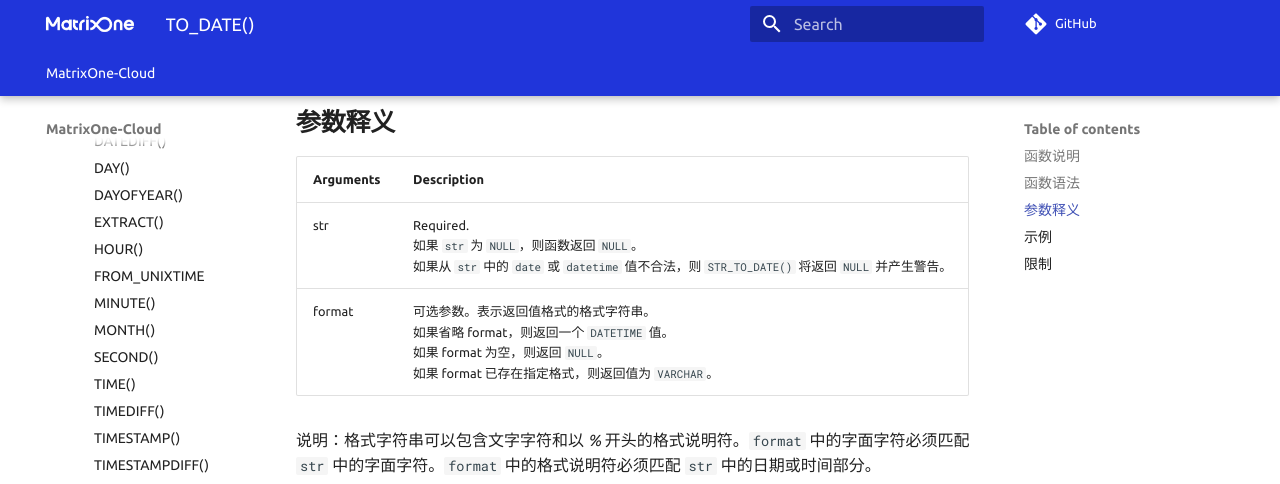
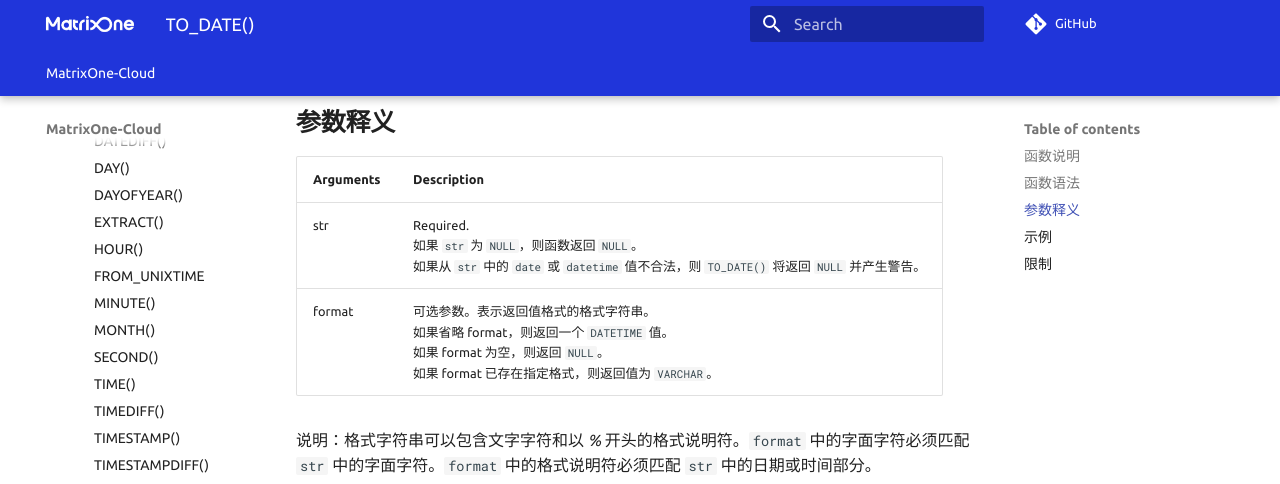
Before and after one commit to yangj1211/moc-docs, an MkDocs documentation site: the page built from docs/MatrixOne-Cloud/Reference/Functions-and-Operators/Datetime/to-date.md, in a window 1280 px wide and 900 px high, scrolled down 437 px. Shown: the top 484 px of the window. Built offline with MkDocs 1.6.1 and Material for MkDocs 9.7.7, drawn with Linux system fonts in a browser that asks for light colours; comment, search, counter and statistics services are not loaded; the version menu is left out.

Commit message:
Update to-date.md
Signed-off-by: xuanyiLee <89380523+xuanyiLee@users.noreply.github.com>

```diff
--- a/docs/MatrixOne-Cloud/Reference/Functions-and-Operators/Datetime/to-date.md
+++ b/docs/MatrixOne-Cloud/Reference/Functions-and-Operators/Datetime/to-date.md
@@ -16,7 +16,7 @@
 
 |  Arguments   | Description  |
 |  ----  | ----  |
-| str | Required.  <br>如果 ``str`` 为 ``NULL``，则函数返回 ``NULL``。 <br>如果从 ``str`` 中的 ``date`` 或 ``datetime`` 值不合法，则 ``STR_TO_DATE()`` 将返回 ``NULL`` 并产生警告。|
+| str | Required.  <br>如果 ``str`` 为 ``NULL``，则函数返回 ``NULL``。 <br>如果从 ``str`` 中的 ``date`` 或 ``datetime`` 值不合法，则 ``TO_DATE()`` 将返回 ``NULL`` 并产生警告。|
 | format  | 可选参数。表示返回值格式的格式字符串。<br> 如果省略 format，则返回一个 ``DATETIME`` 值。 <br>如果 format 为空，则返回 ``NULL``。<br>如果 format 已存在指定格式，则返回值为 ``VARCHAR``。|
 
 说明：格式字符串可以包含文字字符和以 *%* 开头的格式说明符。``format`` 中的字面字符必须匹配 ``str`` 中的字面字符。``format`` 中的格式说明符必须匹配 ``str`` 中的日期或时间部分。
```
